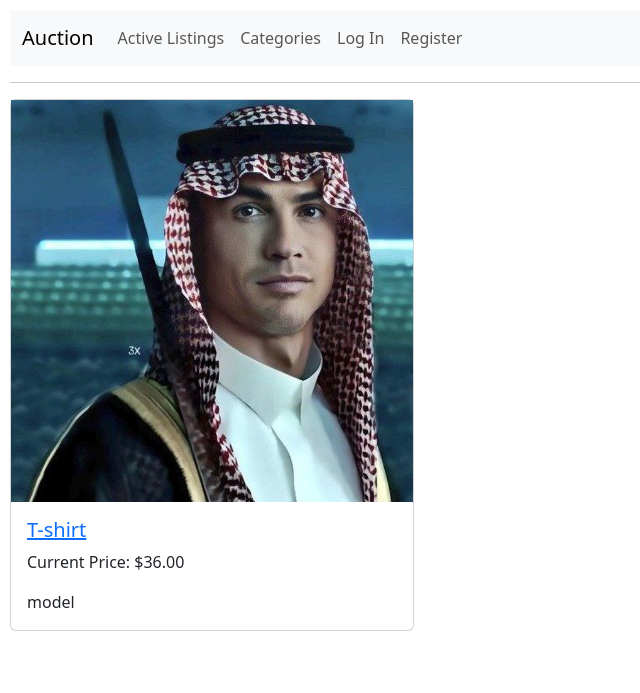
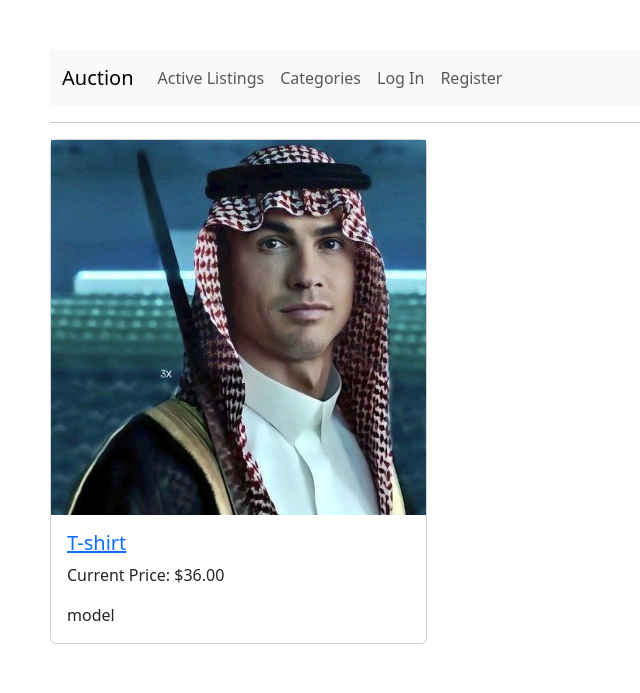
Before and after one commit to abduhafiz1993/Django-Framework-, a Django app: page / in a window 1280 px wide. Shown: the top 693 px of the page, without its empty margins (0-640 px from the left). Run offline with Django 3.2, Linux system fonts and the light colour scheme; data comes from the database, SQL or seed files in the repository.

Commit message:
update on css file

```diff
--- a/commerce/commerce/auctions/static/auctions/styles.css
+++ b/commerce/commerce/auctions/static/auctions/styles.css
@@ -1,3 +1,6 @@
 body {
+    padding: 50px;
+}
+input {
     padding: 10px;
 }
```
